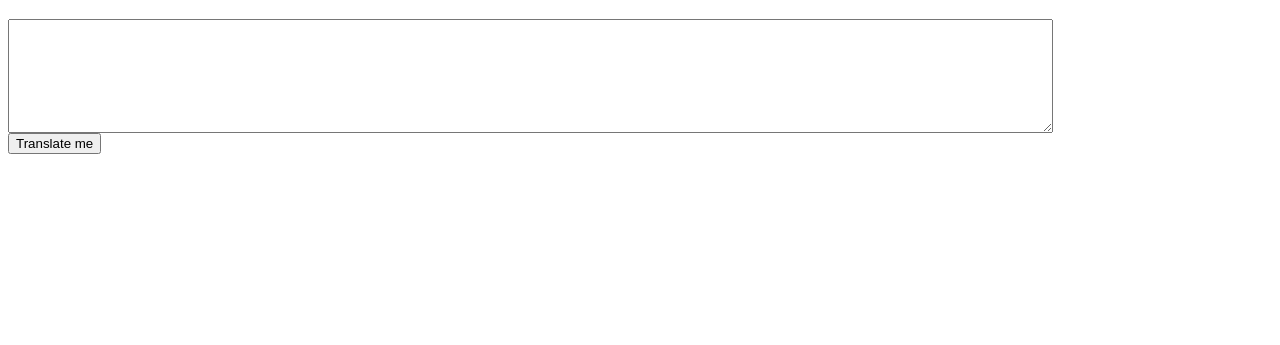
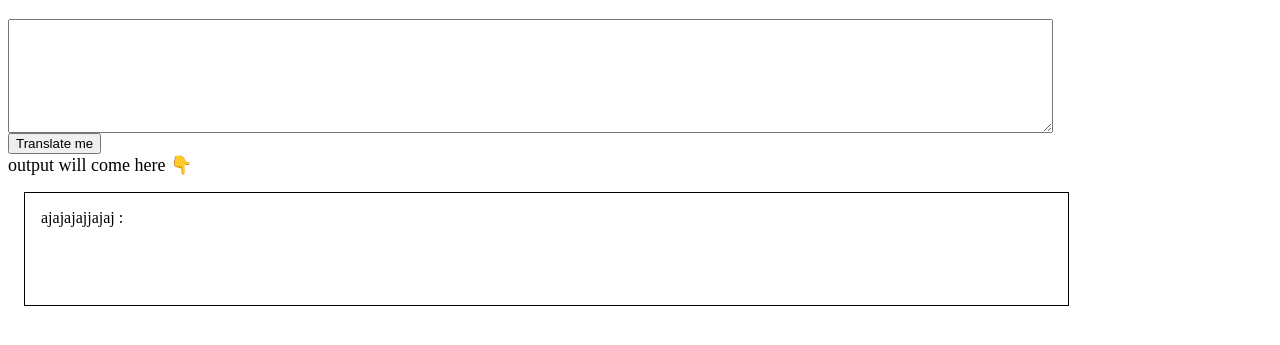
Before and after one commit to Shalinipriya11/banana-name, a plain HTML site: page index.html in a window 1280 px wide. Both pictures are taken after a click on the button "Translate me". Shown: the part 61-406 px from the top of the page. Drawn offline with Linux system fonts and the light colour scheme.

Commit message:
proceesing done

```diff
--- a/app.js
+++ b/app.js
@@ -1,8 +1,8 @@
 var btntranslate = document.querySelector("#btn-translate")
 var txtinput = document.querySelector("#txt-input")
-console.log(txtinput)
-btntranslate.addEventListener("click",clickEventHandler)
-function clickEventHandler(){
-    console.log("clicked!")
-    console.log("input",txtinput.value)
+var outputDiv = document.querySelector("#output")
+
+function clickHandler(){
+   outputDiv.innerText = "ajajajajjajaj  :" + txtinput.value
 }
+btntranslate.addEventListener("click",clickHandler)
--- a/index.html
+++ b/index.html
@@ -13,6 +13,15 @@
             margin:1 rem;
             padding: 1rem;
         }
+        #output{
+            border: 1px solid black;
+            height:10vh;
+            width:80%;
+            margin:1rem;
+            padding: 1rem;
+
+
+        }
     </style>
 
 </head>
@@ -22,6 +31,8 @@
 
     </textarea>
     <button id="btn-translate">Translate  me</button>
+    <div style="font-size:large">output will come here 👇</div>
+   <div id="output"></div>
     <script src="app.js" type="text/javascript"></script>
 </body>
 </html>
```
